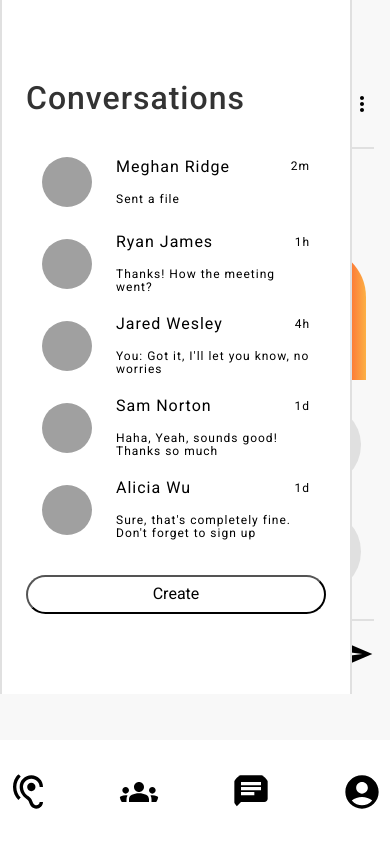
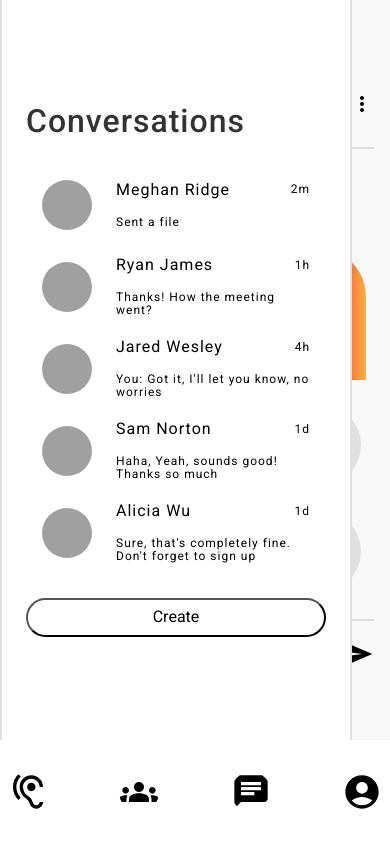
Before and after one commit to dave-forbes/messaging-app, a React (Vite) app in the folder frontend/: page / in a window 390 px wide. Both pictures are taken after a click on the icon 139 px from the left and 792 px from the top of the page. Built offline with nearby package versions, Linux system fonts and the light colour scheme.

Commit message:
adjust height

```diff
--- a/frontend/src/components/ConversationList/ConversationList.module.scss
+++ b/frontend/src/components/ConversationList/ConversationList.module.scss
@@ -22,7 +22,7 @@
   .conversationListContainer {
     left:0;
     top:0;
-    height: calc(100vh - 150px);
+    height: calc(100vh - 104px);
   }
 }
 
```
